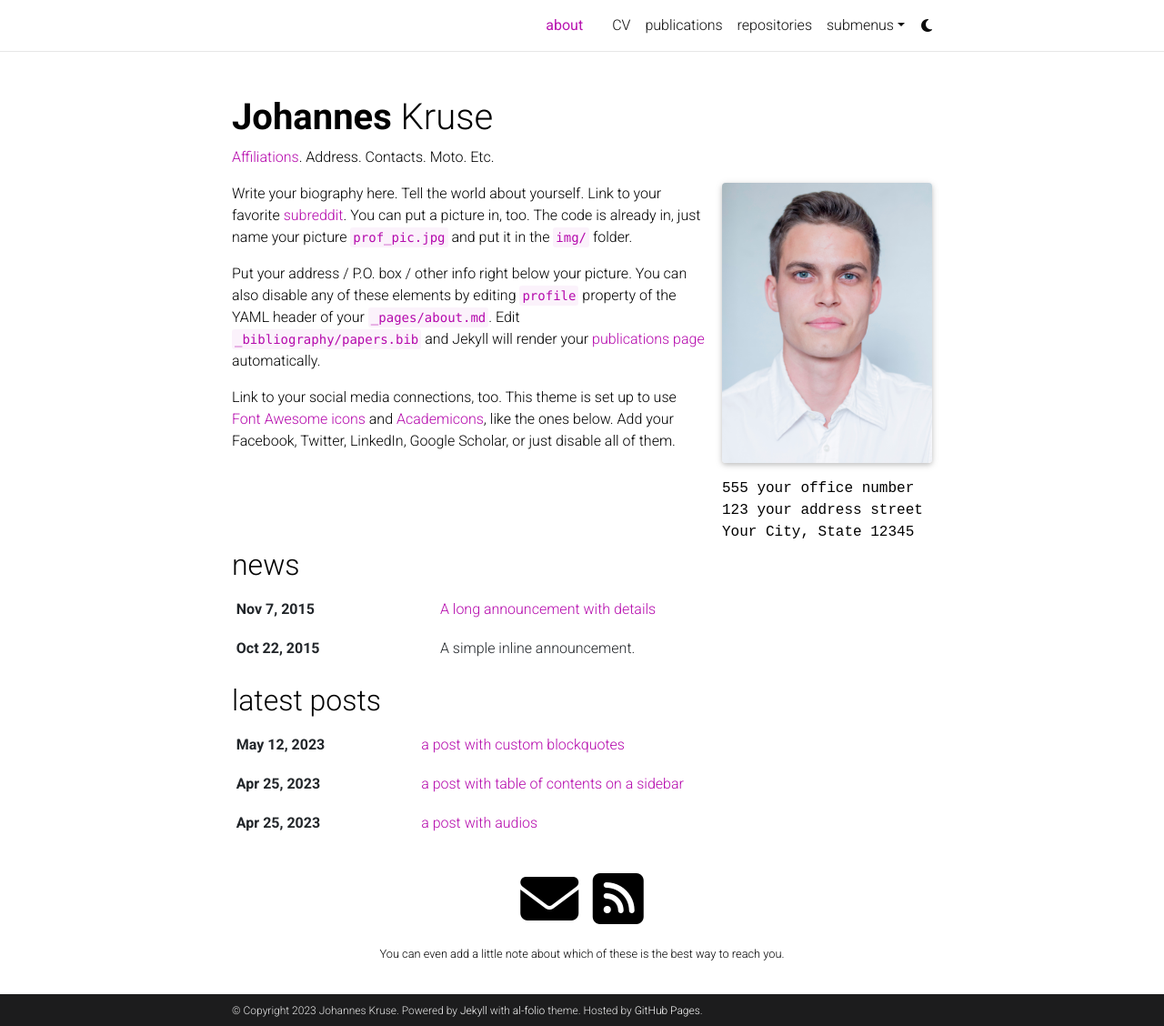
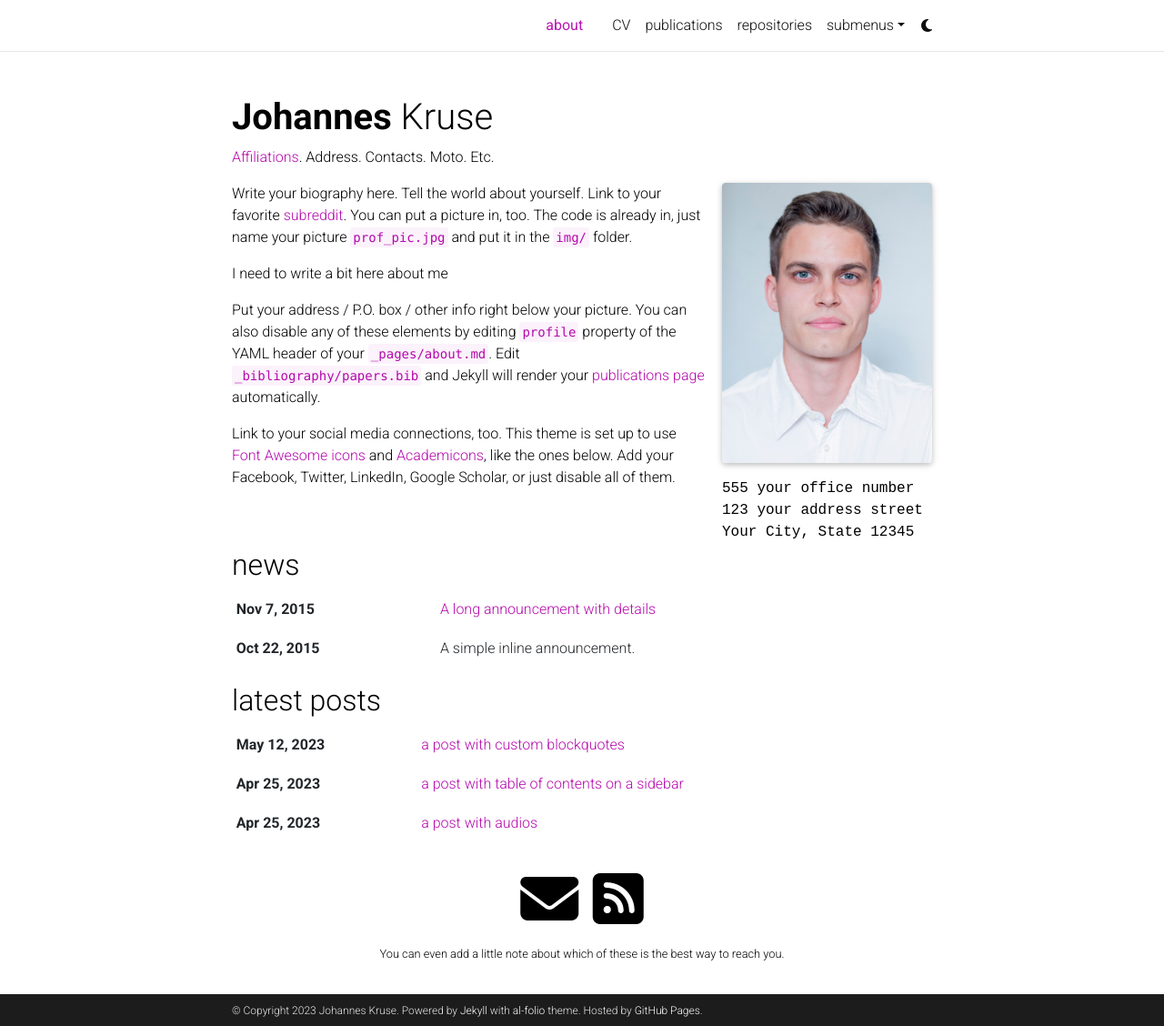
Before and after one commit to johanneskruse/johanneskruse.github.io, a Jekyll site: the page built from _pages/0_about.md, in a window 1280 px wide and 1128 px high. Shown: the whole window at 91% size. Built offline with Jekyll 4.4.1, drawn with Linux system fonts in a browser that asks for light colours; full-size pictures stand in for the smaller copies a plugin makes; comment, search, counter and statistics services are not loaded; a style sheet for code colours, icons or effects is not loaded.

Commit message:
trying to trigger

```diff
--- a/_pages/0_about.md
+++ b/_pages/0_about.md
@@ -21,6 +21,8 @@ social: true  # includes social icons at the bottom of the page
 
 Write your biography here. Tell the world about yourself. Link to your favorite [subreddit](http://reddit.com). You can put a picture in, too. The code is already in, just name your picture `prof_pic.jpg` and put it in the `img/` folder.
 
+I need to write a bit here about me
+
 Put your address / P.O. box / other info right below your picture. You can also disable any of these elements by editing `profile` property of the YAML header of your `_pages/about.md`. Edit `_bibliography/papers.bib` and Jekyll will render your [publications page](/al-folio/publications/) automatically.
 
 Link to your social media connections, too. This theme is set up to use [Font Awesome icons](http://fortawesome.github.io/Font-Awesome/) and [Academicons](https://jpswalsh.github.io/academicons/), like the ones below. Add your Facebook, Twitter, LinkedIn, Google Scholar, or just disable all of them.
```
